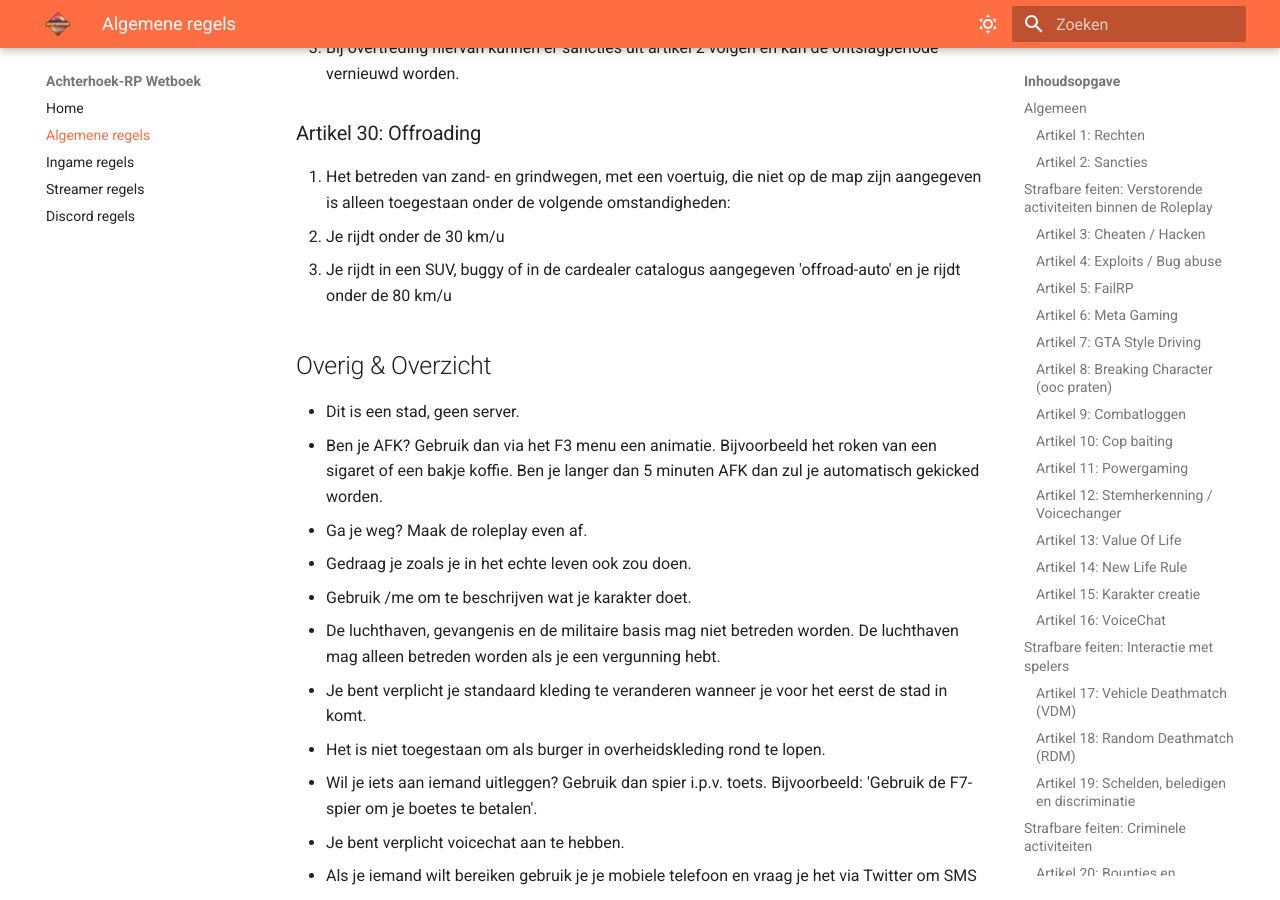
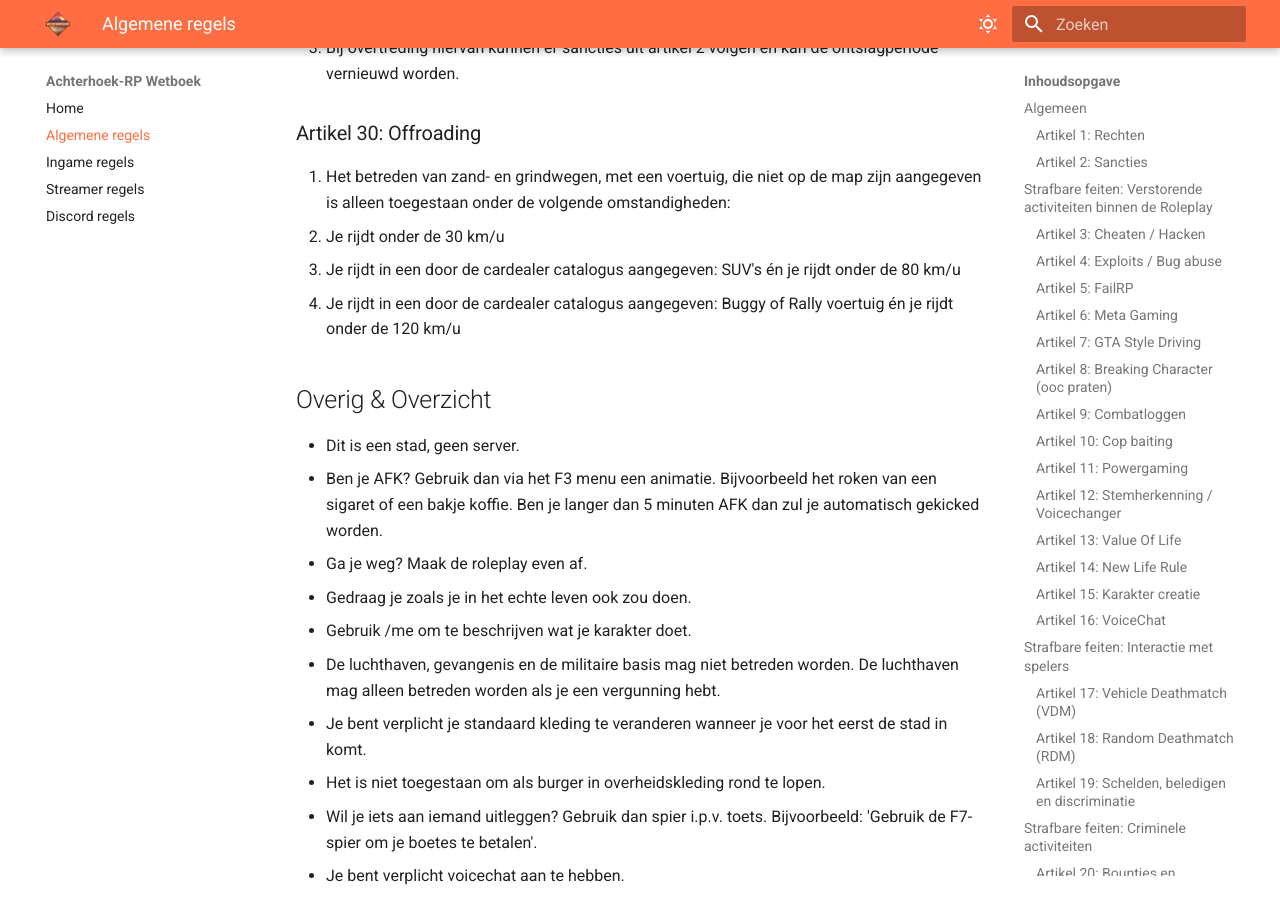
Before and after one commit to Jaccosf/ARP-Wetboek, an MkDocs documentation site: the page built from docs/algemeen.md, in a window 1280 px wide and 900 px high, scrolled down 8905 px. Built offline with MkDocs 1.6.1 and Material for MkDocs 9.7.7, drawn with Linux system fonts in a browser that asks for light colours.

Commit message:
Artikel 30: offroading
Betere regels voor snelheid per voertuigklasse

```diff
--- a/docs/algemeen.md
+++ b/docs/algemeen.md
@@ -223,7 +223,8 @@ Hieronder vind je alle algemene regels waar elke speler zich aan dient te houden
 ### Artikel 30: Offroading
 1. Het betreden van zand- en grindwegen, met een voertuig, die niet op de map zijn aangegeven is alleen toegestaan onder de volgende omstandigheden:
 - Je rijdt onder de 30 km/u
-- Je rijdt in een SUV, buggy of in de cardealer catalogus aangegeven 'offroad-auto' en je rijdt onder de 80 km/u
+- Je rijdt in een door de cardealer catalogus aangegeven: SUV's én je rijdt onder de 80 km/u
+- Je rijdt in een door de cardealer catalogus aangegeven: Buggy of Rally voertuig én je rijdt onder de 120 km/u
 
 ## Overig & Overzicht
 - Dit is een stad, geen server.
```
